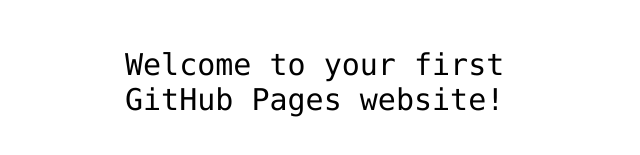
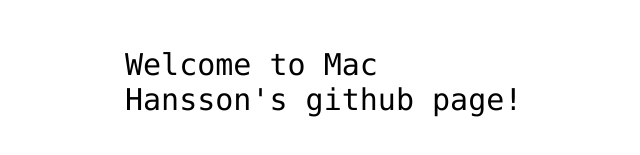
Before and after one commit to MacHansson/hello-world, a plain HTML site: page index.html in a window 1280 px wide. Shown: the part 341-496 px from the top of the page, without its empty margins (315-955 px from the left). Drawn offline with Linux system fonts and the light colour scheme.

Commit message:
Update index.html

```diff
--- a/index.html
+++ b/index.html
@@ -12,7 +12,7 @@
 <img src="https://octodex.github.com/images/daftpunktocat-thomas.gif" id="octocat" alt="octocat-gif" />
 
 <!-- Change this code here by copy and pasting your template on line 15 -->
-<p>Welcome to your first GitHub Pages website!</p>
+<p>Welcome to Mac Hansson's github page!</p>
 
 </body>
 </html>
```
